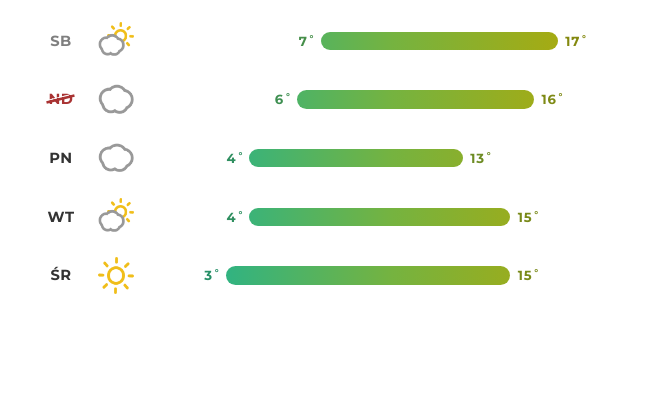
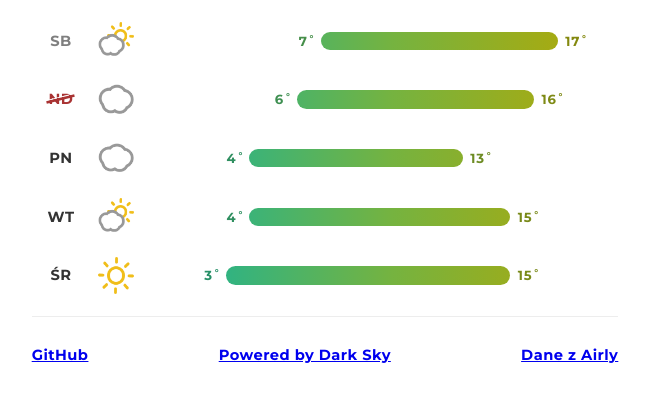
Before and after one commit to oczki/Pogoda, a PHP site: page / in a window 1280 px wide. Shown: the part 303-705 px from the top of the page, without its empty margins (315-963 px from the left). Run offline with PHP 8.4, Linux system fonts and the light colour scheme.

Commit message:
added footer and providers' logos
closes #4

```diff
--- a/css/style.css
+++ b/css/style.css
@@ -239,6 +239,32 @@ div.air-quality span.percentage-unit {
     margin-left: 0.25rem;
 }
 
+div#footer {
+    width: var(--panel-width);
+    margin: var(--margin-between-days) auto 0 auto;
+    display: grid;
+    grid-template-areas: "github darksky airly";
+    justify-content: space-between;
+    padding-top: 2rem;
+    border-top: 1px solid var(--color-shadow);
+}
+
+a:visited {
+    color: var(--color-accent);
+}
+
+div#footer span#github-link {
+    grid-area: github;
+}
+
+div#footer span#darksky-link {
+    grid-area: darksky;
+}
+
+div#footer span#airly-link {
+    grid-area: airly;
+}
+
 @media (min-width: 50em) and (max-width: 60em) {
 :root {
     font-size: 10pt;
--- a/index.php
+++ b/index.php
@@ -33,5 +33,12 @@ function addJs($path) {
         ?>
     </head>
     <body>
+        <div id="main">
+        </div>
+        <div id="footer">
+            <span id="github-link"><a href="https://github.com/tehoko/Pogoda">GitHub</a></span>
+            <span id="darksky-link"><a href="https://darksky.net/poweredby/">Powered by Dark Sky</a></span>
+            <span id="airly-link"><a href="https://airly.eu/">Dane z Airly</a></span>
+        </div>
     </body>
 </html>
--- a/js/app.js
+++ b/js/app.js
@@ -105,7 +105,7 @@ function appendWeatherBox(day, tempMinMax) {
     box.appendChild(generateIcon(day, 64));
     box.appendChild(generateTemperatureBar(day, tempMinMax));
     box.setAttribute("day-of-week", timestampToDayName(day.time));
-    document.body.appendChild(box);
+    document.getElementById("main").appendChild(box);
 }
 
 function getTemperatureRange(daily) {
@@ -190,8 +190,8 @@ function generateMainInfo() {
     container.appendChild(generateIcon(darksky.currently, 128));
     container.appendChild(generateCurrentWeather());
     container.appendChild(generateAir());
-    container.appendChild(generateHourlyBar());
-    document.body.appendChild(container);
+    //container.appendChild(generateHourlyBar());
+    document.getElementById("main").appendChild(container);
 }
 
 function generateDailyWeather() {
@@ -204,13 +204,10 @@ function generateDailyWeather() {
     applyCss(`.temperature-range { grid-template-columns: repeat(${range}, 1fr); }`);
 }
 
-function generateFooter() { // !!!
-}
-
 function init() {
     generateMainInfo();
     generateDailyWeather();
-    generateFooter();
+    generateTimestamp();
 }
 
 if (document.readyState != "loading")
```
Also changed, not shown: img/airly.png (added), img/darksky.png (added).
